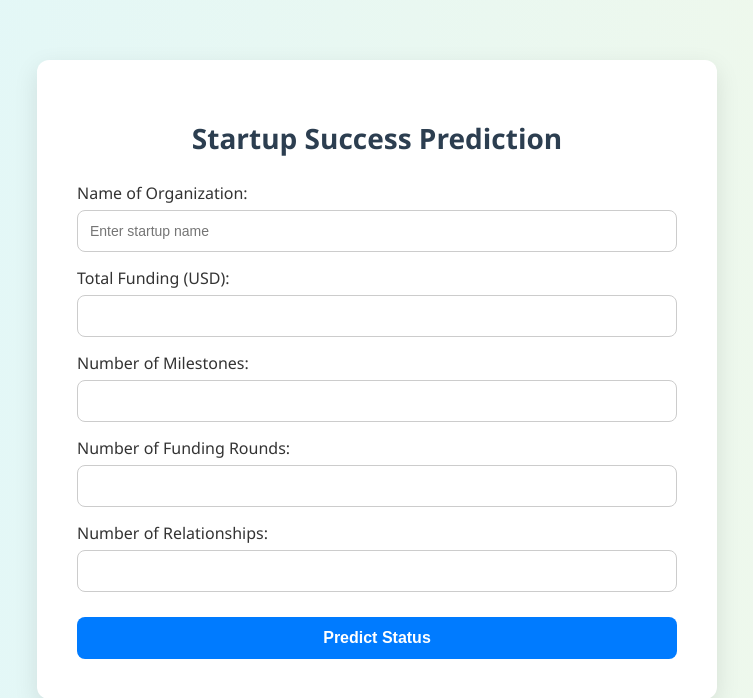
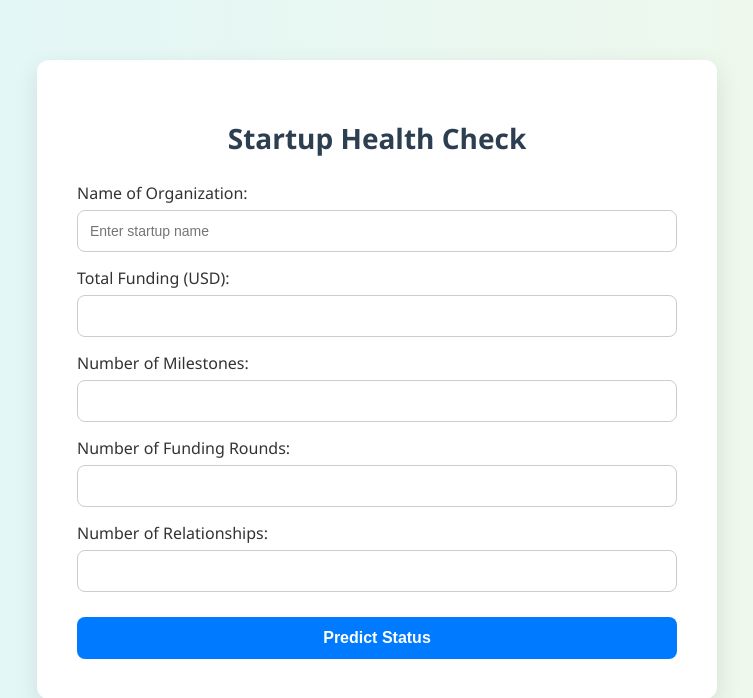
Before and after one commit to gagandeep1763/-Startup-Health-Check, a Flask app: page / in a window 1280 px wide. Shown: the top 698 px of the page, without its empty margins (263-1016 px from the left). Run offline with Flask 3, Linux system fonts and the light colour scheme.

Commit message:
Update index.html

```diff
--- a/templates/index.html
+++ b/templates/index.html
@@ -2,7 +2,7 @@
 <html lang="en">
 <head>
     <meta charset="UTF-8">
-    <title>Startup Success Prediction</title>
+    <title>Startup Health Check</title>
     <style>
         body {
             font-family: 'Segoe UI', sans-serif;
@@ -89,7 +89,7 @@
 </head>
 <body>
     <div class="container">
-        <h1>Startup Success Prediction</h1>
+        <h1>Startup Health Check</h1>
         <form method="POST">
             <label>Name of Organization:</label>
             <input type="text" name="org_name" placeholder="Enter startup name">
```
